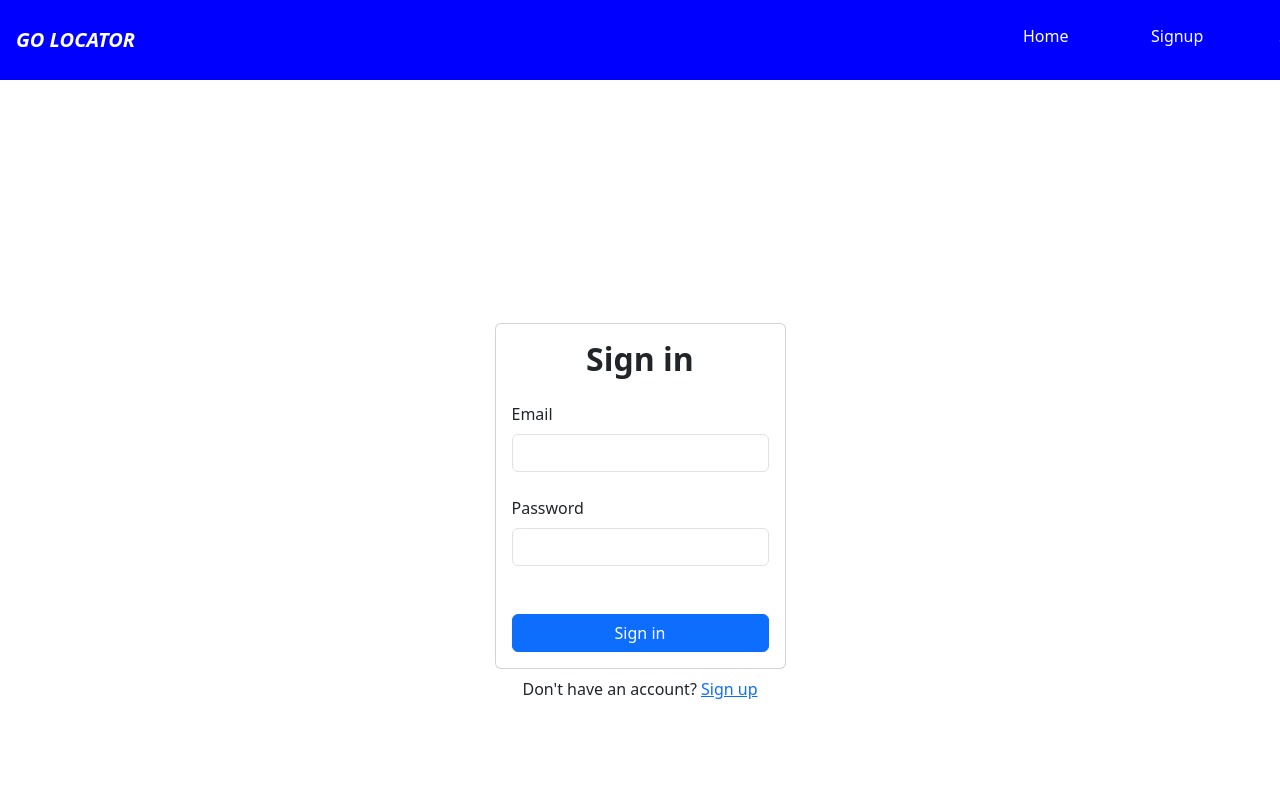
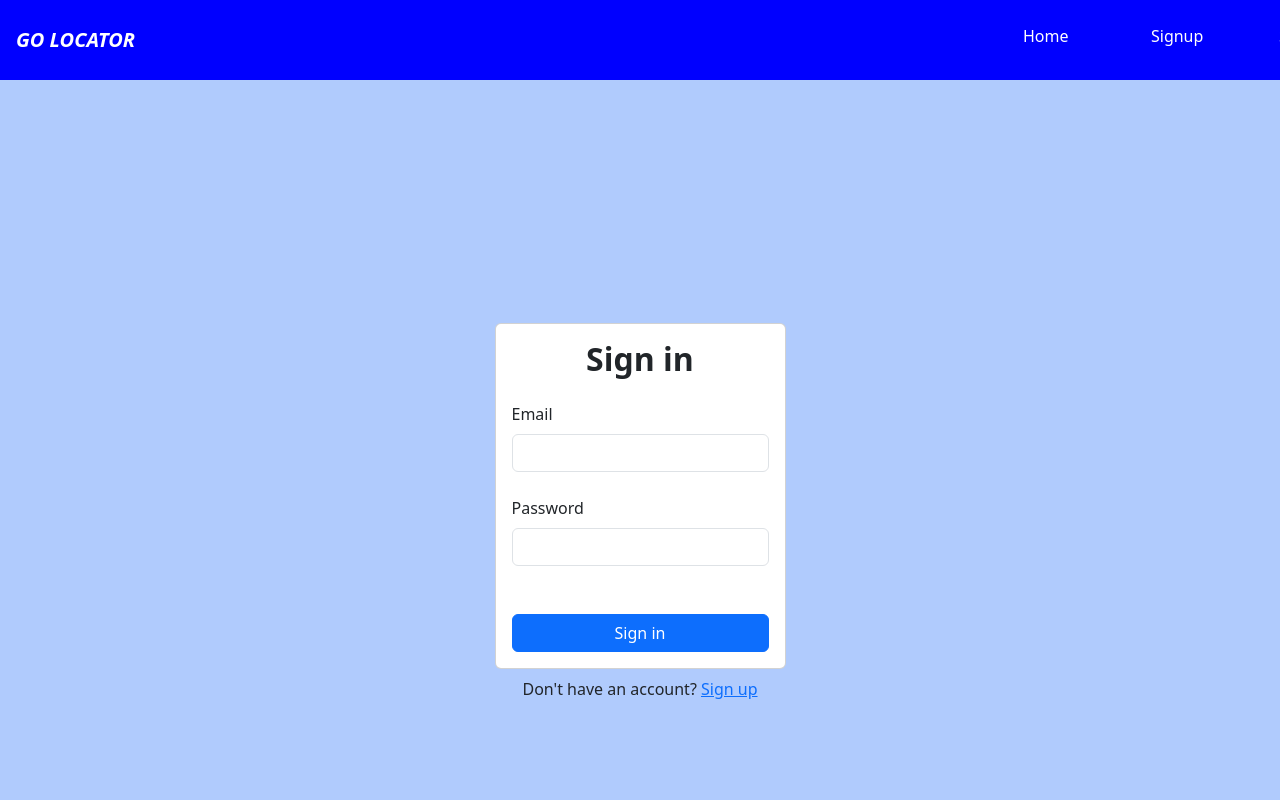
Before and after one commit to thatkhay/GoLocator, a React (Create React App) app in the folder golocator/: page / in a window 1280 px wide. Shown: the top 800 px of the page. Built offline with nearby package versions, Linux system fonts and the light colour scheme; no server answers.

Commit message:
added background color

```diff
--- a/golocator/src/App.js
+++ b/golocator/src/App.js
@@ -8,7 +8,7 @@ import NotFound from "./pages/NotFound";
 function App() {
 
   return (
-
+<div style={{backgroundColor: 'rgb(176, 203, 253)' }}>
     <Router>
     <Routes>
       <Route exact path="/" element={<WelcomePage/>} />
@@ -17,7 +17,7 @@ function App() {
       <Route path="/*" element={<NotFound/>} />
     </Routes>
   </Router>
-
+  </div>
 
 
   );
--- a/golocator/src/index.css
+++ b/golocator/src/index.css
@@ -5,7 +5,6 @@ body {
   font-family: 'Kanit', sans-serif;
   -webkit-font-smoothing: antialiased;
   -moz-osx-font-smoothing: grayscale;
-  background-color: blue;
 }
 
 code {
--- a/golocator/src/pages/NotFound.jsx
+++ b/golocator/src/pages/NotFound.jsx
@@ -1,5 +1,6 @@
 import React from 'react'
 import { Card, Container } from 'react-bootstrap'
+import { Link } from 'react-router-dom'
 
 const NotFound = () => {
   return (
@@ -12,6 +13,7 @@ const NotFound = () => {
     <Card.Body style={{ fontWeight: '700', color: 'red' }}>
       <h2 className='text-center mb-4' style={{ fontWeight: '700' }}> ERROR 404</h2>
       <p>Page not found</p>
+      <p>Hello let's go back <Link to='/'>home</Link></p>
     </Card.Body>
   </Card>
 
--- a/golocator/src/pages/WelcomePage.jsx
+++ b/golocator/src/pages/WelcomePage.jsx
@@ -9,7 +9,7 @@ const WelcomePage = () => {
   return (
 
 
-   <div className="d-flex " style={{ minHeight: '100vh', flexDirection: 'column' }}>
+   <div className="d-flex " style={{ minHeight: '100vh', flexDirection: 'column', backgroundColor: 'rgb(176, 203, 253)' }}>
    <div className="w-100 " >
     <Header />
     <AuthUser />
```
